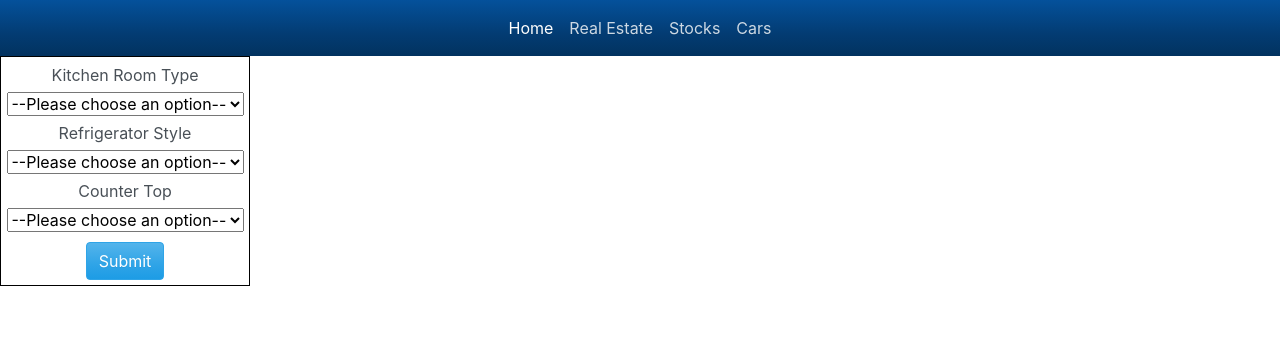
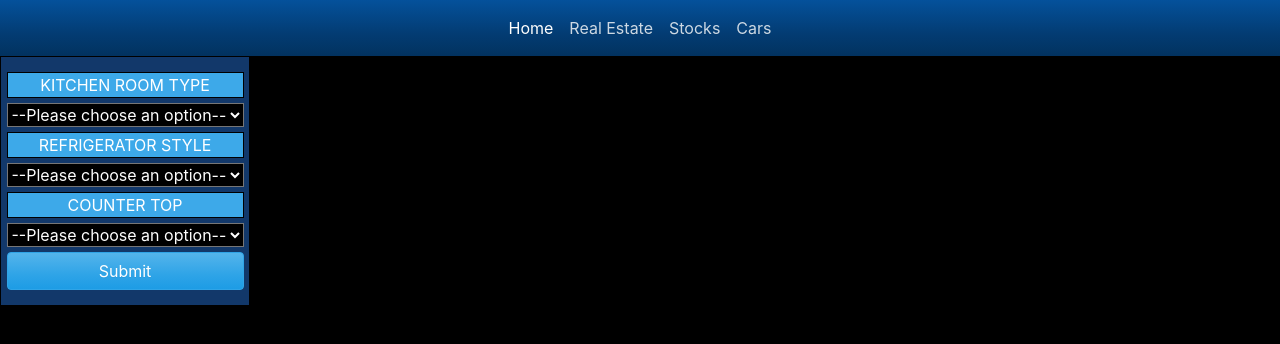
Before and after one commit to tla111/investing-in-investing_frontend, a React (Create React App) app: page /realestate in a window 1280 px wide. Shown: the top 344 px of the page. Built offline with nearby package versions, Linux system fonts and the light colour scheme.

Commit message:
select form container designed

```diff
--- a/src/components/real-estate/forms/forms.css
+++ b/src/components/real-estate/forms/forms.css
@@ -1,6 +1,7 @@
 .form_container {
   border: 1px solid black;
-  height: 230px;
+  background-color: #12386a;
+  height: 250px;
   width: 250px;
   display: flex;
   justify-content: center;
@@ -19,6 +20,21 @@ select {
   margin-bottom: 5px;
 }
 
-button {
-  margin-top: 5px;
+Button {
+  width: 100%;
 }
+
+label {
+  border: 1px solid black;
+  background-color: #3da9e9;
+  color: white;
+  text-align: center;
+  text-transform: uppercase;
+  width: 100%;
+}
+
+select {
+  /* background-color: #133a6e; */
+  background-color: black;
+  color: white;
+}
--- a/src/components/real-estate/real-estate-screen/RealEstate.js
+++ b/src/components/real-estate/real-estate-screen/RealEstate.js
@@ -1,10 +1,12 @@
 import React from 'react';
 import { Container, Row } from 'react-bootstrap';
+import './realestate.css';
 import KitchenForm from '../forms/KitchenForm';
 // import KitchenData from '../rooms/kitchen/KitchenData';
 
 const RealEstate = () => {
   return (
+    <div className='real_estate_screen'>
       <Container fluid>
         <Row className='forms_container'>
           <KitchenForm />
@@ -13,6 +15,7 @@ const RealEstate = () => {
         <KitchenData />
       </Row> */}
       </Container>
+    </div>
   );
 };
 
--- /dev/null
+++ b/src/components/real-estate/real-estate-screen/realestate.css
@@ -0,0 +1,4 @@
+.real_estate_screen {
+  background-color: black;
+  height: 93vh;
+}
```
Also changed, not shown: 1 other file (tests, documents, lock files or other folders). Lines whose indentation alone changed are shown as unchanged.
